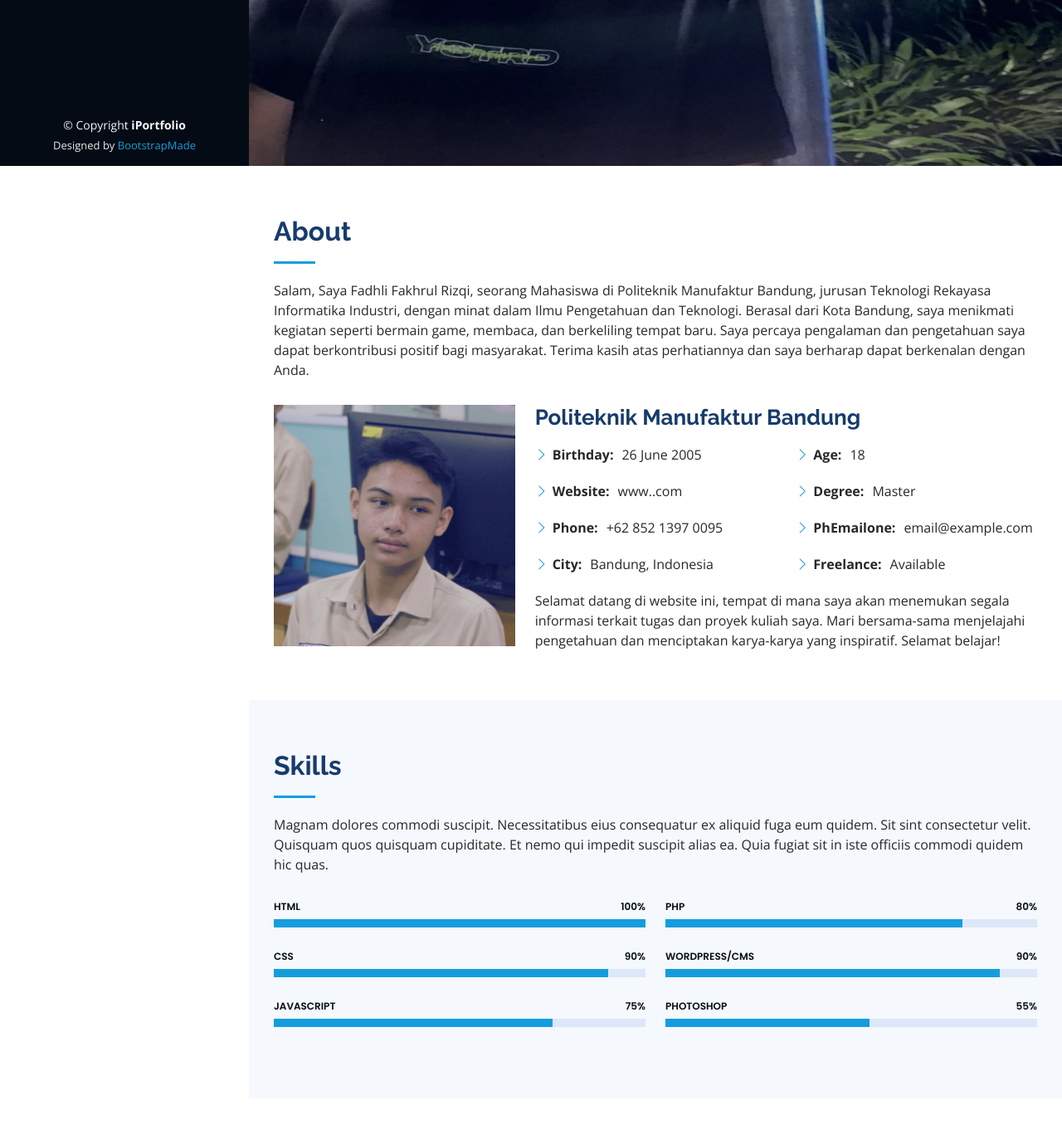
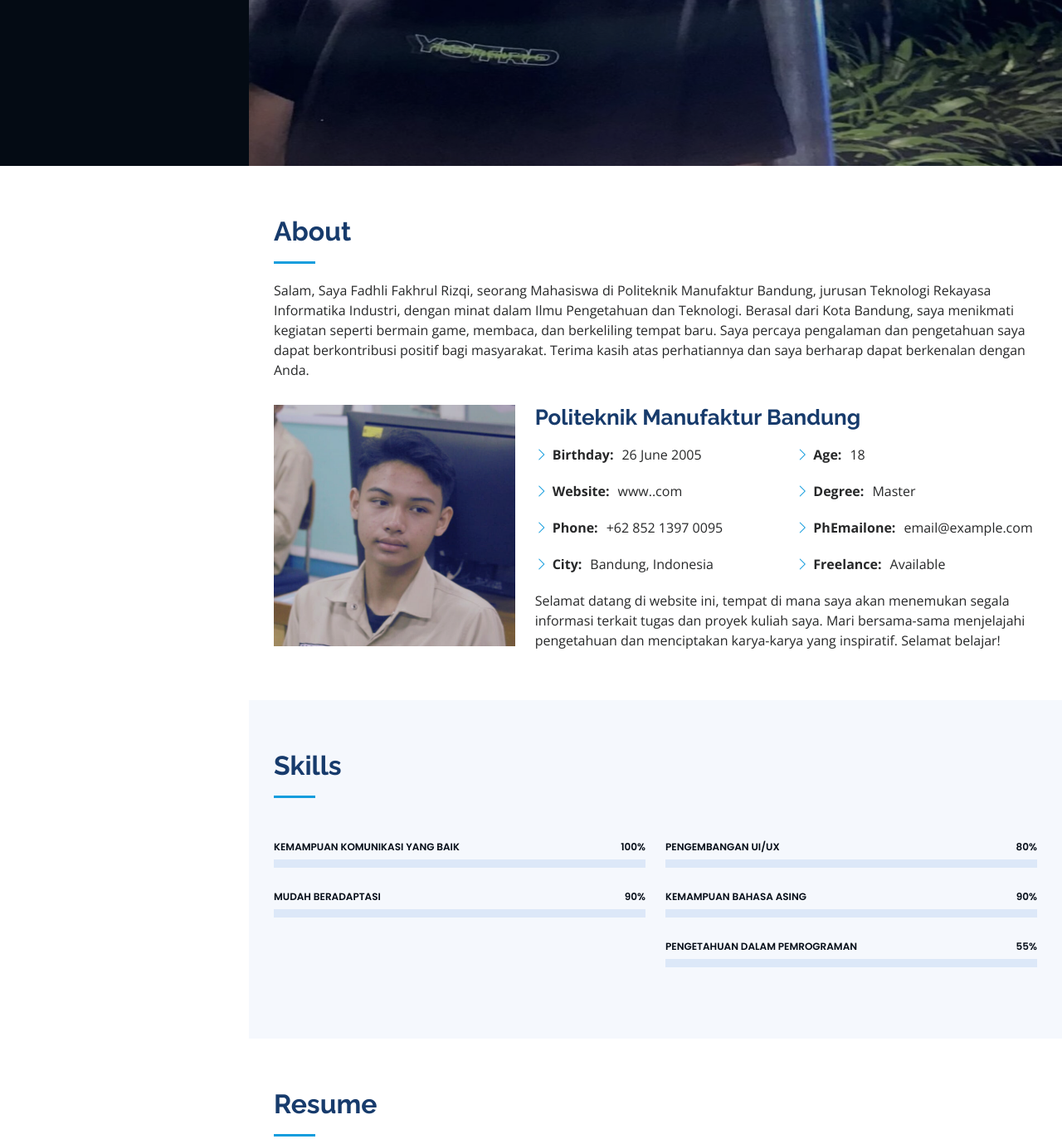
Before and after one commit to padlibilek/tugas-elektronika, a plain HTML site: page index.html in a window 1280 px wide. Shown: the part 600-1973 px from the top of the page at 83% size. Drawn offline with nearby package versions, Linux system fonts and the light colour scheme.

Commit message:
Add files via upload

```diff
--- a/index.html
+++ b/index.html
@@ -127,7 +127,6 @@
 
         <div class="section-title">
           <h2>Skills</h2>
-          <p>Magnam dolores commodi suscipit. Necessitatibus eius consequatur ex aliquid fuga eum quidem. Sit sint consectetur velit. Quisquam quos quisquam cupiditate. Et nemo qui impedit suscipit alias ea. Quia fugiat sit in iste officiis commodi quidem hic quas.</p>
         </div>
 
         <div class="row skills-content">
@@ -135,23 +134,14 @@
           <div class="col-lg-6" data-aos="fade-up">
 
             <div class="progress">
-              <span class="skill">HTML <i class="val">100%</i></span>
+              <span class="skill">Kemampuan Komunikasi Yang Baik<i class="val">100%</i></span>
               <div class="progress-bar-wrap">
-                <div class="progress-bar" role="progressbar" aria-valuenow="100" aria-valuemin="0" aria-valuemax="100"></div>
               </div>
             </div>
 
             <div class="progress">
-              <span class="skill">CSS <i class="val">90%</i></span>
+              <span class="skill">Mudah Beradaptasi<i class="val">90%</i></span>
               <div class="progress-bar-wrap">
-                <div class="progress-bar" role="progressbar" aria-valuenow="90" aria-valuemin="0" aria-valuemax="100"></div>
-              </div>
-            </div>
-
-            <div class="progress">
-              <span class="skill">JavaScript <i class="val">75%</i></span>
-              <div class="progress-bar-wrap">
-                <div class="progress-bar" role="progressbar" aria-valuenow="75" aria-valuemin="0" aria-valuemax="100"></div>
               </div>
             </div>
 
@@ -160,24 +150,21 @@
           <div class="col-lg-6" data-aos="fade-up" data-aos-delay="100">
 
             <div class="progress">
-              <span class="skill">PHP <i class="val">80%</i></span>
+              <span class="skill">Pengembangan UI/UX <i class="val">80%</i></span>
               <div class="progress-bar-wrap">
-                <div class="progress-bar" role="progressbar" aria-valuenow="80" aria-valuemin="0" aria-valuemax="100"></div>
-              </div>
+               </div>
             </div>
 
             <div class="progress">
-              <span class="skill">WordPress/CMS <i class="val">90%</i></span>
+              <span class="skill">Kemampuan Bahasa Asing <i class="val">90%</i></span>
               <div class="progress-bar-wrap">
-                <div class="progress-bar" role="progressbar" aria-valuenow="90" aria-valuemin="0" aria-valuemax="100"></div>
-              </div>
+                </div>
             </div>
 
             <div class="progress">
-              <span class="skill">Photoshop <i class="val">55%</i></span>
+              <span class="skill">Pengetahuan dalam Pemrograman <i class="val">55%</i></span>
               <div class="progress-bar-wrap">
-                <div class="progress-bar" role="progressbar" aria-valuenow="55" aria-valuemin="0" aria-valuemax="100"></div>
-              </div>
+                </div>
             </div>
 
           </div>
@@ -422,23 +409,6 @@
 
   </main><!-- End #main -->
 
-    <!-- ======= Footer ======= -->
-    <footer id="footer">
-      <div class="container">
-        <div class="copyright">
-          &copy; Copyright <strong><span>iPortfolio</span></strong>
-        </div>
-        <div class="credits">
-          <!-- All the links in the footer should remain intact. -->
-          <!-- You can delete the links only if you purchased the pro version. -->
-          <!-- Licensing information: https://bootstrapmade.com/license/ -->
-          <!-- Purchase the pro version with working PHP/AJAX contact form: https://bootstrapmade.com/iportfolio-bootstrap-portfolio-websites-template/ -->
-          Designed by <a href="https://bootstrapmade.com/">BootstrapMade</a>
-        </div>
-      </div>
-    </footer><!-- End  Footer -->
-
-
   <a href="#" class="back-to-top d-flex align-items-center justify-content-center"><i class="bi bi-arrow-up-short"></i></a>
 
   <!-- Vendor JS Files -->
```
